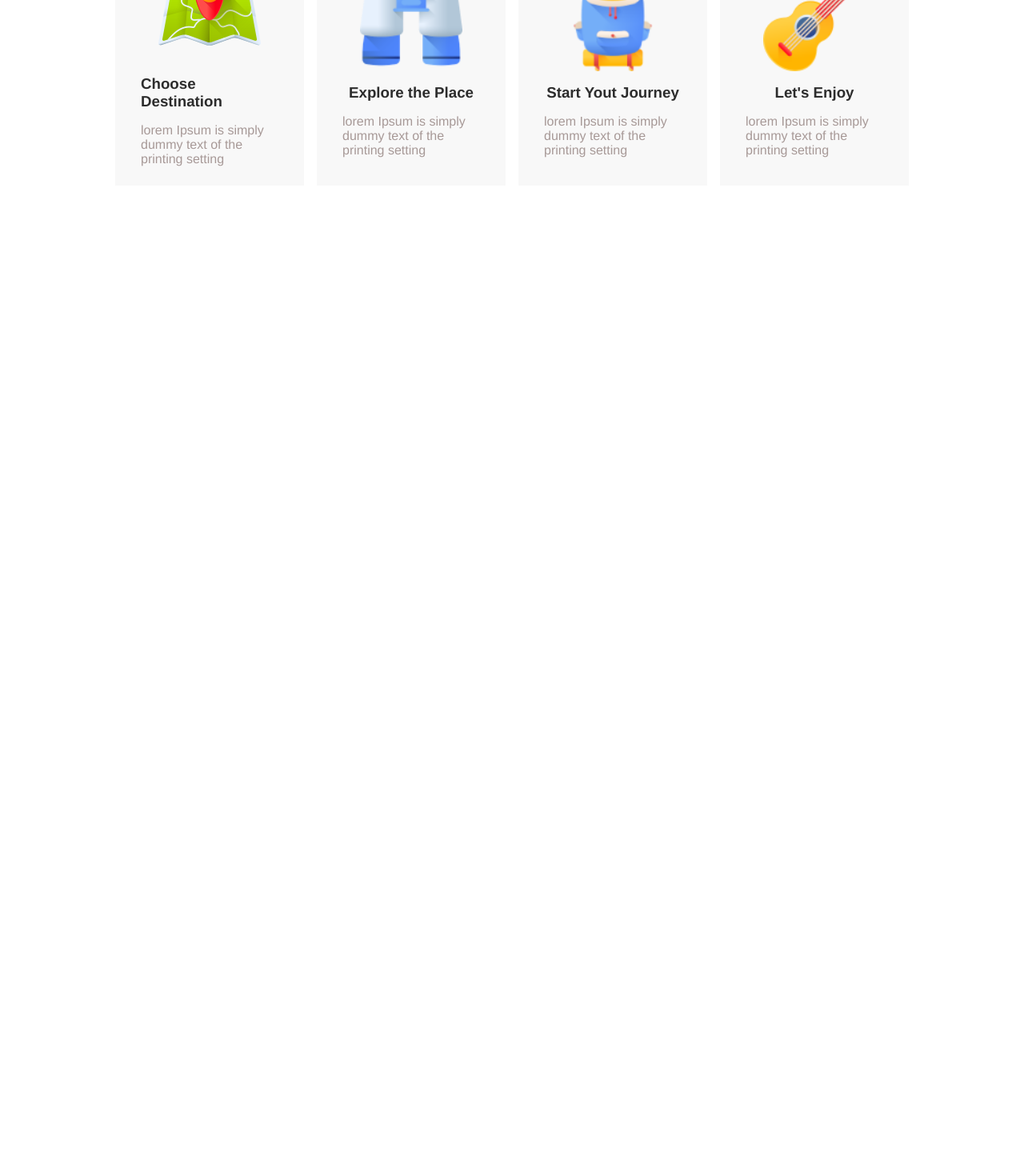
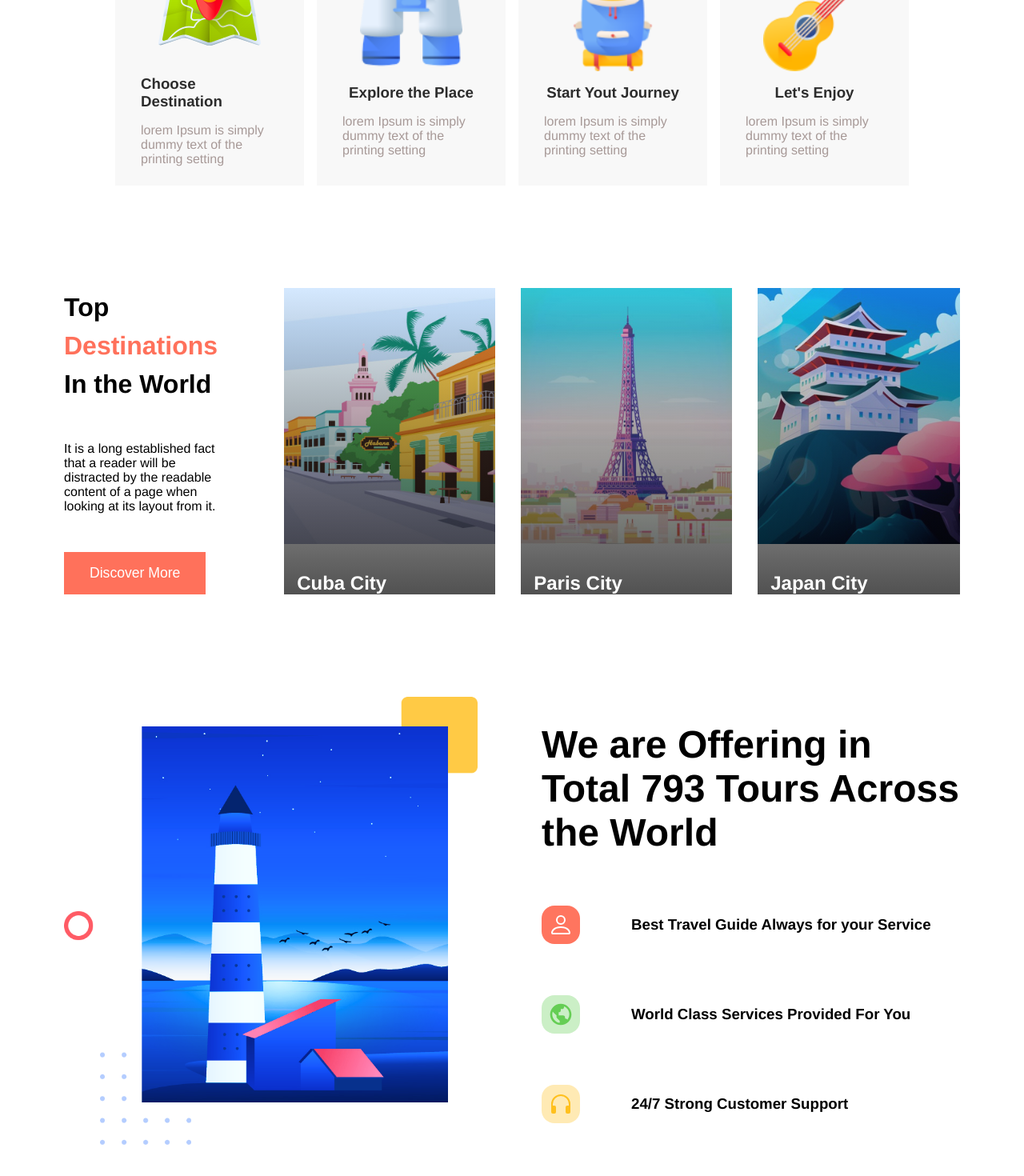
Before and after one commit to rezaGhoreyshiWeb/travel-agency, a React (Vite) app: page / in a window 1280 px wide. Shown: the part 1039-2509 px from the top of the page at 80% size. Before the commit the page ends 1399 px from the top, so only its background shows below. Built offline with nearby package versions, Linux system fonts and the light colour scheme.

Commit message:
offer component

```diff
--- a/src/App.jsx
+++ b/src/App.jsx
@@ -1,5 +1,7 @@
+import Destination from "./components/Destination";
 import Home from "./components/Home";
 import Navbar from "./components/Navbar";
+import Offer from "./components/Offer";
 import Services from "./components/Services";
 
 function App() {
@@ -9,6 +11,8 @@ function App() {
         <Navbar />
         <Home />
         <Services/>
+        <Destination/>
+        <Offer/>
       </div>
     </>
   );
--- /dev/null
+++ b/src/components/Destination.jsx
@@ -0,0 +1,101 @@
+import { styled } from "styled-components";
+import cuba from "../assets/cuba.png";
+import paris from "../assets/paris.png";
+import japan from "../assets/japan.png";
+import Button from "./Button";
+
+export default function Destination() {
+  const data = [
+    {
+      name: "Cuba City",
+      image: cuba,
+    },
+    {
+      name: "Paris City",
+      image: paris,
+    },
+    {
+      name: "Japan City",
+      image: japan,
+    },
+  ];
+  return (
+    <Section id="destination">
+      <div className="info">
+        <h2>
+          Top <span>Destinations</span> In the World
+        </h2>
+        <p>
+          It is a long established fact that a reader will be distracted by the
+          readable content of a page when looking at its layout from it.
+        </p>
+        <Button text={"Discover More"} />
+      </div>
+      <div className="destinations">
+        {data.map(({ name, image }) => {
+          return (
+            <div className="destination" key={name}>
+              <div className="image">
+                <img src={image} alt="destination" />
+              </div>
+              <div className="name">
+                <h3>{name}</h3>
+              </div>
+            </div>
+          );
+        })}
+      </div>
+    </Section>
+  );
+}
+
+const Section = styled.section`
+  display: flex;
+  gap: 5rem;
+  .info {
+    flex: 1;
+    display: flex;
+    flex-direction: column;
+    justify-content: flex-start;
+    align-items: flex-start;
+    gap: 3rem;
+    h2 {
+      font-size: 2rem;
+      line-height: 3rem;
+      span {
+        color: var(--primary-color);
+      }
+    }
+
+    p {
+      color: var(--secondary-color);
+    }
+  }
+
+  .destinations {
+    flex: 2;
+    display: flex;
+    gap: 2rem;
+    .destination {
+      position: relative;
+      img {
+        height: 20rem;
+      }
+
+      .name {
+        position: absolute;
+        bottom: 0;
+        height: 100%;
+        width: 100%;
+        background: linear-gradient(to bottom, #ffffff14, #000000ae);
+        display: flex;
+        flex-direction: column-reverse;
+        h3 {
+          margin-left: 1rem;
+          font-size: 1.5rem;
+          color: white;
+        }
+      }
+    }
+  }
+`;
--- /dev/null
+++ b/src/components/Offer.jsx
@@ -0,0 +1,97 @@
+import { styled } from "styled-components";
+import lighthouse from "../assets/lighthouse.png";
+import { BiWorld } from "react-icons/bi";
+import { BsHeadphones, BsPerson } from "react-icons/bs";
+
+export default function Offer() {
+  const data = [
+    {
+      text: "Best Travel Guide Always for your Service",
+      icon: <BsPerson />,
+      color: "red",
+    },
+    {
+      text: "World Class Services Provided For You",
+      icon: <BiWorld />,
+      color: "green",
+    },
+    {
+      text: "24/7 Strong Customer Support",
+      icon: <BsHeadphones />,
+      color: "yellow",
+    },
+  ];
+  return (
+    <Section id="offer">
+      <div className="image">
+        <img src={lighthouse} alt="lighthouse" />
+      </div>
+      <div className="content">
+        <div className="title">
+          <h1>We are Offering in Total 793 Tours Across the World</h1>
+        </div>
+        <ul className="list">
+          {data.map(({ text, icon, color }) => {
+            return (
+              <li key={text}>
+                <div className={`icon ${color}`}>{icon}</div>
+                <div className="text">
+                  <h3>{text}</h3>
+                </div>
+              </li>
+            );
+          })}
+        </ul>
+      </div>
+    </Section>
+  );
+}
+
+const Section = styled.section`
+  margin: 8rem 0;
+  display: flex;
+  gap: 5rem;
+  .image {
+    img {
+      height: 35rem;
+    }
+  }
+
+  .content {
+    .title {
+      margin: 2rem 0;
+      h1 {
+        font-size: 3rem;
+      }
+    }
+    .list {
+      list-style-type: none;
+      li {
+        display: flex;
+        align-items: center;
+        gap: 4rem;
+        margin: 4rem 0;
+        .icon {
+          padding: 0.5rem;
+          border-radius: 1rem;
+          display: flex;
+          justify-content: center;
+          align-items: center;
+          font-size: 2rem;
+        }
+        .red {
+          background-color: #ff3010aa;
+          color: white;
+        }
+        .yellow {
+          background-color: #ffc01e55;
+          color: #ffc01e;
+        }
+        .green {
+          background-color: #65ce5455;
+          color: #65ce54;
+        }
+      }
+    }
+  }
+`;
```
